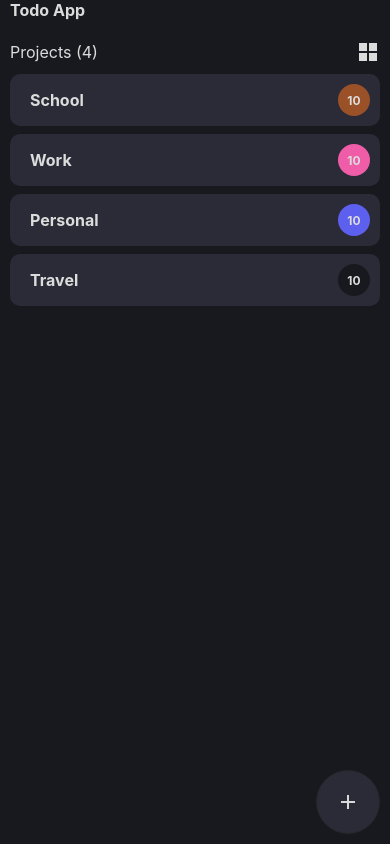
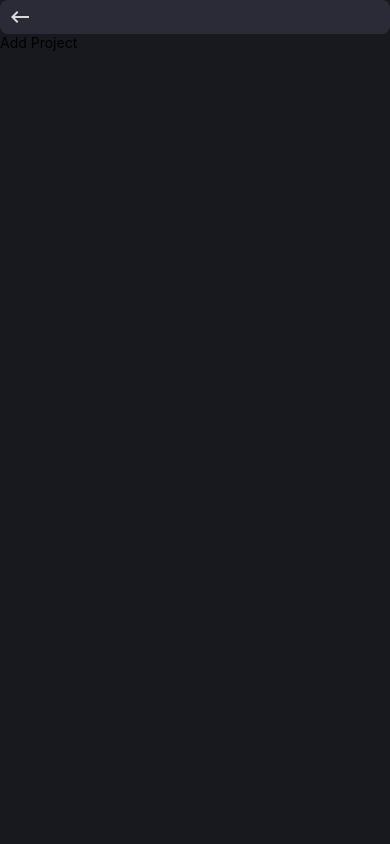
Before and after one commit to przbadu/TodoApp, a React Native app: screen /AddProject in a window 390 px wide. Built offline with nearby package versions, Linux system fonts and the light colour scheme; what @nozbe/watermelondb would draw is missing.

Commit message:
register AddProject and AddTask screen, refactor BackButton and extract it to independent component

```diff
--- /dev/null
+++ b/src/presentation/components/BackButton.tsx
@@ -0,0 +1,28 @@
+import {useNavigation, useTheme} from '@react-navigation/native';
+import React from 'react';
+import {View, StyleSheet} from 'react-native';
+import IconButton from './IconButton';
+
+const BackButton = () => {
+  const navigation = useNavigation();
+  const {colors} = useTheme();
+
+  return (
+    <View style={{...styles.buttonWrapper, backgroundColor: colors.card}}>
+      <IconButton
+        name="keyboard-backspace"
+        onPress={() => navigation.goBack()}
+      />
+    </View>
+  );
+};
+
+const styles = StyleSheet.create({
+  buttonWrapper: {
+    paddingVertical: 5,
+    paddingHorizontal: 8,
+    borderRadius: 8,
+  },
+});
+
+export default BackButton;
--- a/src/presentation/navigation/Routes.tsx
+++ b/src/presentation/navigation/Routes.tsx
@@ -7,6 +7,8 @@ import {RootStackParamsList} from '.';
 import ProjectsScreen from '../screens/Projects/ProjectsScreen';
 import TasksScreen from '../screens/Tasks/TasksScreen';
 import {darkTheme} from '../../const/theme';
+import AddProjectScreen from '../screens/Projects/AddProjectScreen';
+import AddTaskScreen from '../screens/Tasks/AddTaskScreen';
 
 const RootStack = createStackNavigator<RootStackParamsList>();
 
@@ -27,9 +29,9 @@ export default () => {
           headerShown: false,
         }}>
         <RootStack.Screen name="Home" component={ProjectsScreen} />
-        <RootStack.Screen name="AddProject" component={ProjectsScreen} />
+        <RootStack.Screen name="AddProject" component={AddProjectScreen} />
         <RootStack.Screen name="Tasks" component={TasksScreen} />
-        <RootStack.Screen name="AddTask" component={TasksScreen} />
+        <RootStack.Screen name="AddTask" component={AddTaskScreen} />
       </RootStack.Navigator>
     </NavigationContainer>
   );
--- /dev/null
+++ b/src/presentation/screens/Projects/AddProjectScreen.tsx
@@ -0,0 +1,14 @@
+import React from 'react';
+import {View, Text} from 'react-native';
+import BackButton from '../../components/BackButton';
+
+const AddProjectScreen = () => {
+  return (
+    <View>
+      <BackButton />
+      <Text>Add Project</Text>
+    </View>
+  );
+};
+
+export default AddProjectScreen;
--- a/src/presentation/screens/Projects/ProjectsScreen.tsx
+++ b/src/presentation/screens/Projects/ProjectsScreen.tsx
@@ -1,3 +1,4 @@
+import {NavigationProp, useNavigation} from '@react-navigation/native';
 import React, {useState} from 'react';
 import {View, StyleSheet} from 'react-native';
 import {projectProps} from '../../../data/models/project';
@@ -5,6 +6,7 @@ import Fab from '../../components/Fab';
 
 import Header from '../../components/Header';
 import IconButton from '../../components/IconButton';
+import {RootStackParamsList} from '../../navigation';
 import ProjectsGridView from './components/ProjectsGridView';
 import ProjectsListView from './components/ProjectsListView';
 
@@ -16,6 +18,7 @@ const tempProjects: projectProps[] = [
 ];
 
 const ProjectsScreen = () => {
+  const navigation = useNavigation<NavigationProp<RootStackParamsList>>();
   const [projects] = useState<projectProps[]>(tempProjects);
   const [gridView, setGridView] = useState<boolean>(false);
 
@@ -41,7 +44,7 @@ const ProjectsScreen = () => {
           <ProjectsListView data={projects} />
         )}
       </View>
-      <Fab>
+      <Fab onPress={() => navigation.navigate('AddProject')}>
         <IconButton name="plus" />
       </Fab>
     </>
--- /dev/null
+++ b/src/presentation/screens/Tasks/AddTaskScreen.tsx
@@ -0,0 +1,14 @@
+import React from 'react';
+import {View, Text} from 'react-native';
+import BackButton from '../../components/BackButton';
+
+const AddTaskScreen = () => {
+  return (
+    <View>
+      <BackButton />
+      <Text>add Tasks</Text>
+    </View>
+  );
+};
+
+export default AddTaskScreen;
--- a/src/presentation/screens/Tasks/TasksScreen.tsx
+++ b/src/presentation/screens/Tasks/TasksScreen.tsx
@@ -1,12 +1,15 @@
-import {useNavigation, useTheme} from '@react-navigation/native';
+import {NavigationProp, useNavigation} from '@react-navigation/native';
 import React, {useMemo, useState} from 'react';
 import {View, StyleSheet, SectionList} from 'react-native';
 import {TaskProps} from '../../../data/models/task';
 import AppCheckBox from '../../components/AppCheckBox';
 import AppText from '../../components/AppText';
+import BackButton from '../../components/BackButton';
+import Fab from '../../components/Fab';
 import Header from '../../components/Header';
 import IconButton from '../../components/IconButton';
 import ListViewItemRow from '../../components/ListViewItemRow';
+import {RootStackParamsList} from '../../navigation';
 
 const _tasks: TaskProps[] = [
   {
@@ -48,9 +51,8 @@ const _tasks: TaskProps[] = [
 ];
 
 const TasksScreen = () => {
+  const navigation = useNavigation<NavigationProp<RootStackParamsList>>();
   const [tasks, setTasks] = useState(_tasks);
-  const navigation = useNavigation();
-  const {colors} = useTheme();
 
   const handlePress = (item: TaskProps) => {
     const index = tasks.findIndex(t => t.id === item.id);
@@ -86,14 +88,10 @@ const TasksScreen = () => {
   }
 
   return (
+    <>
       <View style={styles.container}>
         <View style={styles.header}>
-        <View style={{...styles.buttonWrapper, backgroundColor: colors.card}}>
-          <IconButton
-            name="keyboard-backspace"
-            onPress={() => navigation.goBack()}
-          />
-        </View>
+          <BackButton />
           <Header style={{marginLeft: 20}}>School</Header>
         </View>
 
@@ -108,6 +106,10 @@ const TasksScreen = () => {
           />
         </View>
       </View>
+      <Fab onPress={() => navigation.navigate('AddTask', {projectId: '1'})}>
+        <IconButton name="plus" />
+      </Fab>
+    </>
   );
 };
 
@@ -120,11 +122,6 @@ const styles = StyleSheet.create({
     flexDirection: 'row',
     alignItems: 'center',
   },
-  buttonWrapper: {
-    paddingVertical: 5,
-    paddingHorizontal: 8,
-    borderRadius: 8,
-  },
   contentWrapper: {
     marginTop: 15,
     marginBottom: 15,
```
Lines whose indentation alone changed are shown as unchanged.
